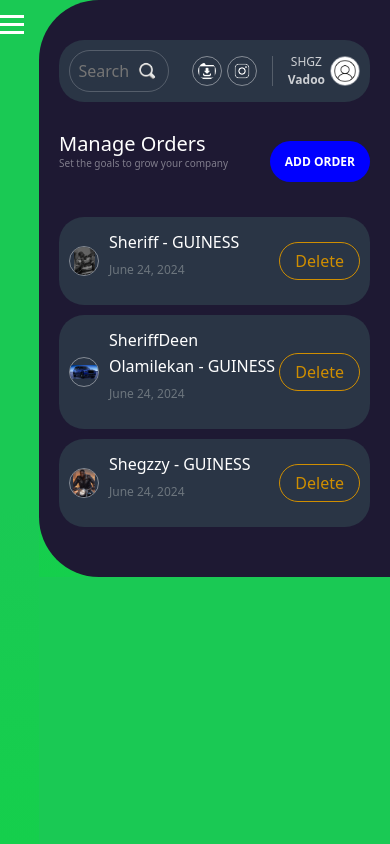
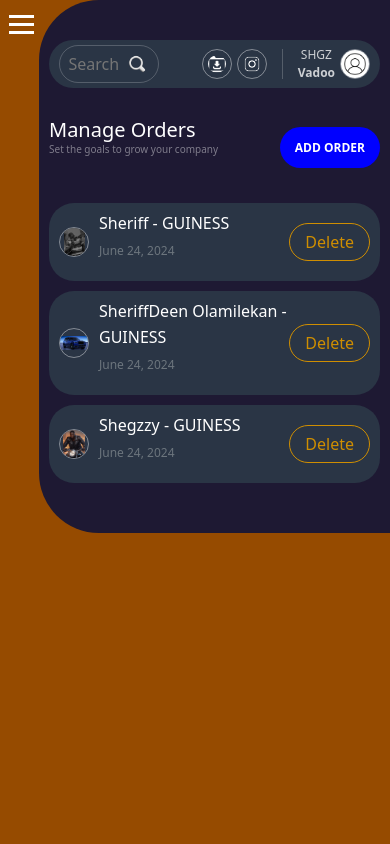
Before and after one commit to Oduwole-Sheriff/Jquery-Ajax, a Django app: page / in a window 390 px wide. Run offline with Django 4.2, Linux system fonts and the light colour scheme; data comes from the database, SQL or seed files in the repository; both versions use the stored data as it was after the commit; some libraries are stand-ins or nearby versions.

Commit message:
Sheriff commit

```diff
--- a/jquery_ajax_app/static/jquery_ajax_app/css/style.css
+++ b/jquery_ajax_app/static/jquery_ajax_app/css/style.css
@@ -16,11 +16,11 @@
 
 @media (max-width: 930px) {
     body{
-        background: linear-gradient(to top, #15cf4c, #1ac954 40%, #1ac954 90%) !important;
+        background:  #964B00!important;
     }
     .background{
         width: 10%;
-        background: linear-gradient(to top, #15cf4c, #1ac954 40%, #1ac954 80%) !important;
+        background:  #964B00 !important;
         padding: 20px 0px;
     }
     .logo-display{
@@ -59,6 +59,16 @@
     margin-right: 10px; */
     margin: -10px 20px 0px 10px;
     cursor: pointer;
+}
+
+@media (max-width: 550px) {
+    .hamburger{
+        margin-right: -40px !important;
+        width: 15px;
+    }
+    .background{
+        width: 10%;
+    }
 }
 
 .bar{
@@ -171,7 +181,8 @@
 
 @media (max-width: 550px){
     .main-background{
-        padding: 40px 20px;
+        padding: 40px 10px;
+        height: 100% !important;
     }
 }
 
@@ -224,12 +235,12 @@
 
 @media (max-width: 550px){
     .search-nav{
-        padding: 10px;
+        padding: 5px 10px;
     }
     .search-box{
         width: 100px !important;
         margin-right: 15px;
-        padding: 5px;
+        padding: 3px;
     }
 }
 
@@ -485,6 +496,16 @@
     }
 }
 
+@media (max-width: 660px){
+    .create-task{
+        padding: 40px 10px;
+    }
+    .send{
+        display: block;
+        width: 100%;
+    }
+}
+
 .create-section{
     width: 60%;
     height: 100%;
```
Also changed, not shown: db.sqlite3.
